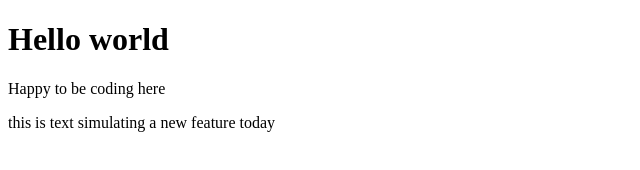
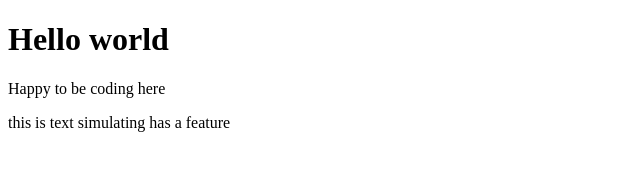
Before and after one commit to Earnhardt99/test-project, a plain HTML site: page index.html in a window 1280 px wide. Shown: the full height of the page, 0-640 px from the left. Drawn offline with Linux system fonts and the light colour scheme.

Commit message:
Update index.html

```diff
--- a/index.html
+++ b/index.html
@@ -9,7 +9,7 @@
  <h1>Hello world</h1>
  <p>Happy to be coding here</p>
  <div>
-  this is text simulating a new feature today
+  this is text simulating has a feature
  </div>
 </body>
 </html>
```
